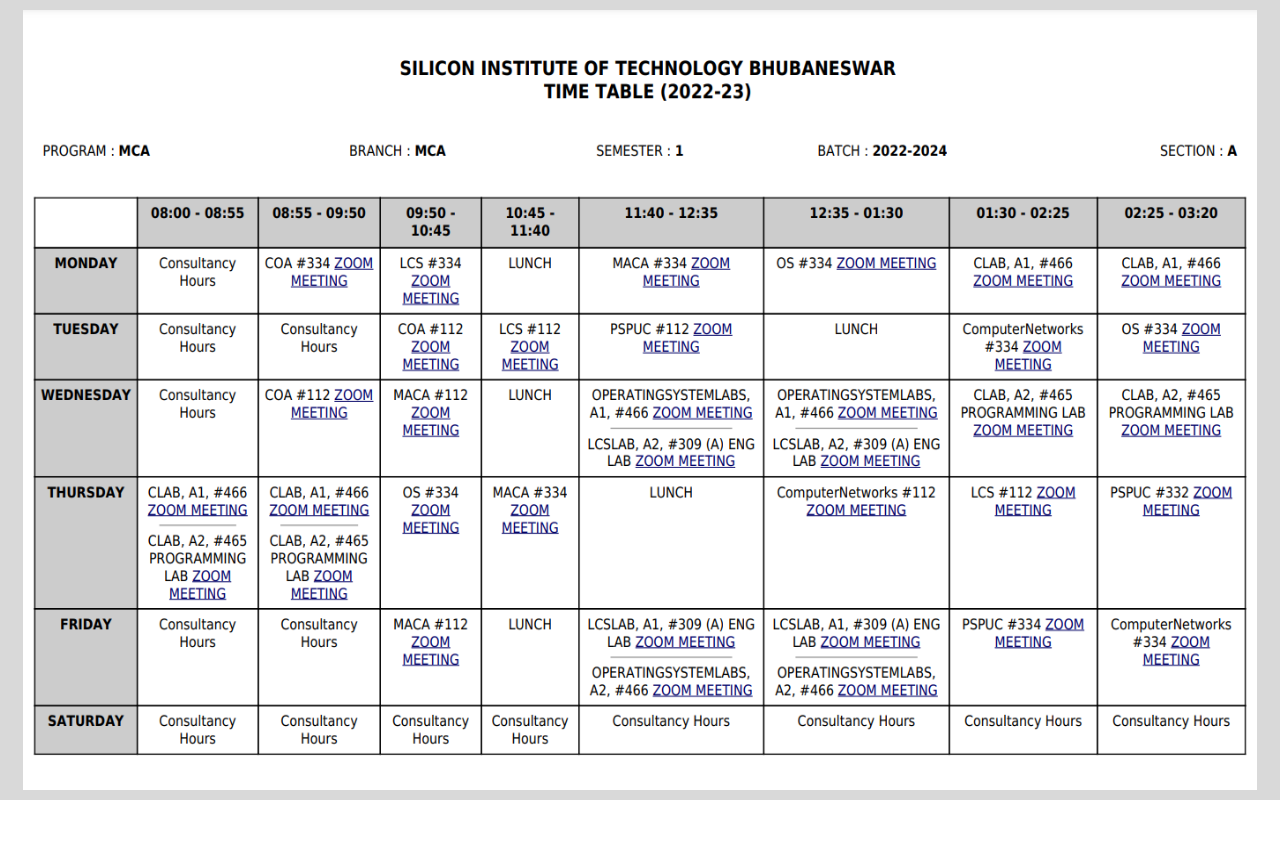
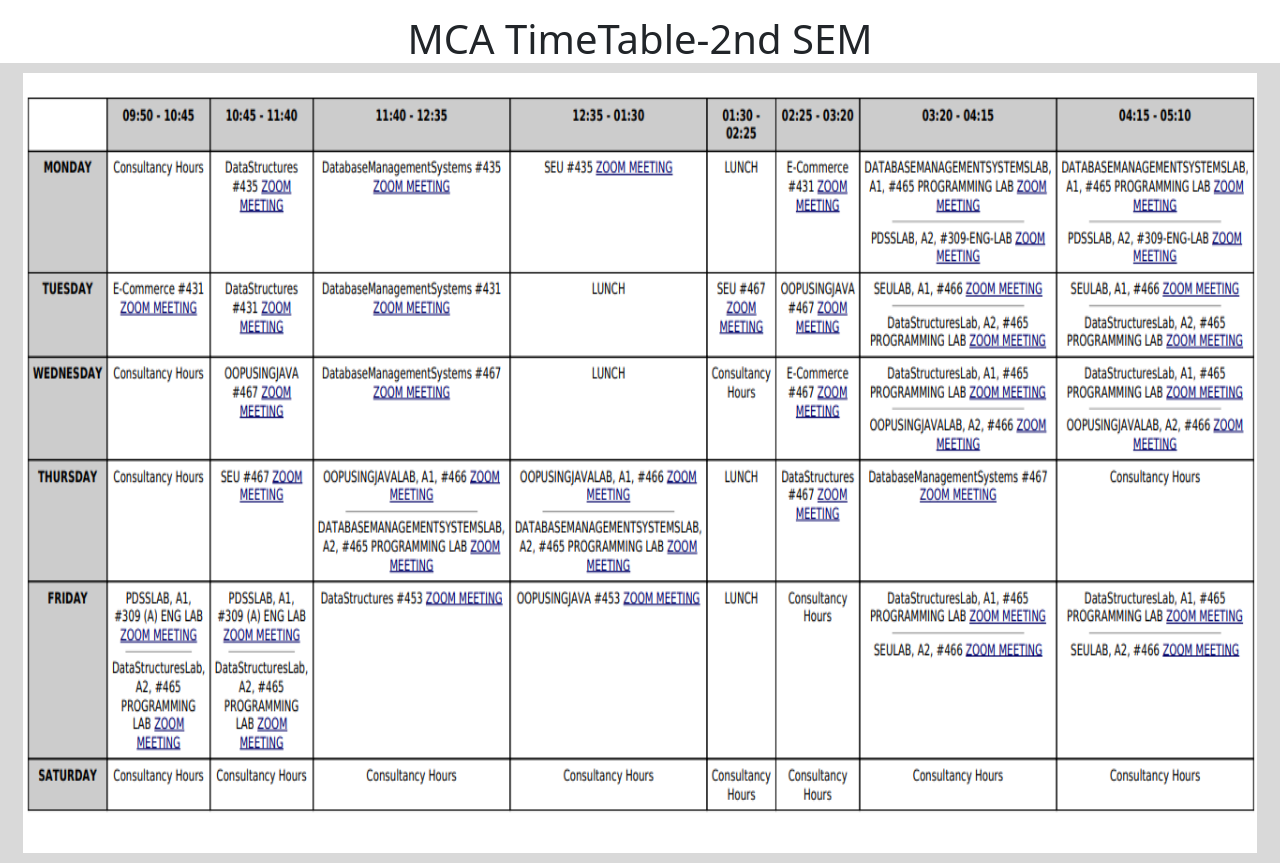
Before and after one commit to AmiyaRanjanDas/TIMETABLE-2023, a plain HTML site: page pdf.html in a window 1280 px wide. Before the commit the page ends 800 px from the top, so only its background shows below. Drawn offline with nearby package versions, Linux system fonts and the light colour scheme.

Commit message:
commit-2

```diff
--- a/pdf.html
+++ b/pdf.html
@@ -4,13 +4,23 @@
     <meta charset="UTF-8">
     <meta http-equiv="X-UA-Compatible" content="IE=edge">
     <meta name="viewport" content="width=device-width, initial-scale=1.0">
-    <link rel="shortcut icon" type="image" href="images/timetableLogo.png">
     <title>MCA-TimeTable</title>
+    <link href="https://cdn.jsdelivr.net/npm/bootstrap@5.2.3/dist/css/bootstrap.min.css" rel="stylesheet"
+        integrity="sha384-rbsA2VBKQhggwzxH7pPCaAqO46MgnOM80zW1RWuH61DGLwZJEdK2Kadq2F9CUG65" crossorigin="anonymous">
+    <link rel="preconnect" href="https://fonts.googleapis.com">
+    <link rel="preconnect" href="https://fonts.gstatic.com" crossorigin>
+    <link rel="shortcut icon" type="image" href="images/logo1000.png">
+    <link rel="stylesheet" href="https://cdnjs.cloudflare.com/ajax/libs/font-awesome/4.7.0/css/font-awesome.min.css">
+
+    <link
+        href="https://fonts.googleapis.com/css2?family=Bree+Serif&family=Graduate&family=Nova+Square&family=Satisfy&display=swap"
+        rel="stylesheet">
     <link rel="stylesheet" href="style.css">
 </head>
 <body>
+    <h1 style="text-align: center;margin: 0;margin-top: 15px;">MCA TimeTable-2nd SEM</h1>
     <div id="pdfdiv">
-        <img src="images/TimeTablePhoto1.png" id="mypdf" alt="">
+        <img src="images/TimeTable Photo.png" id="mypdf" alt="">
     </div>
 </body>
 </html>
```
